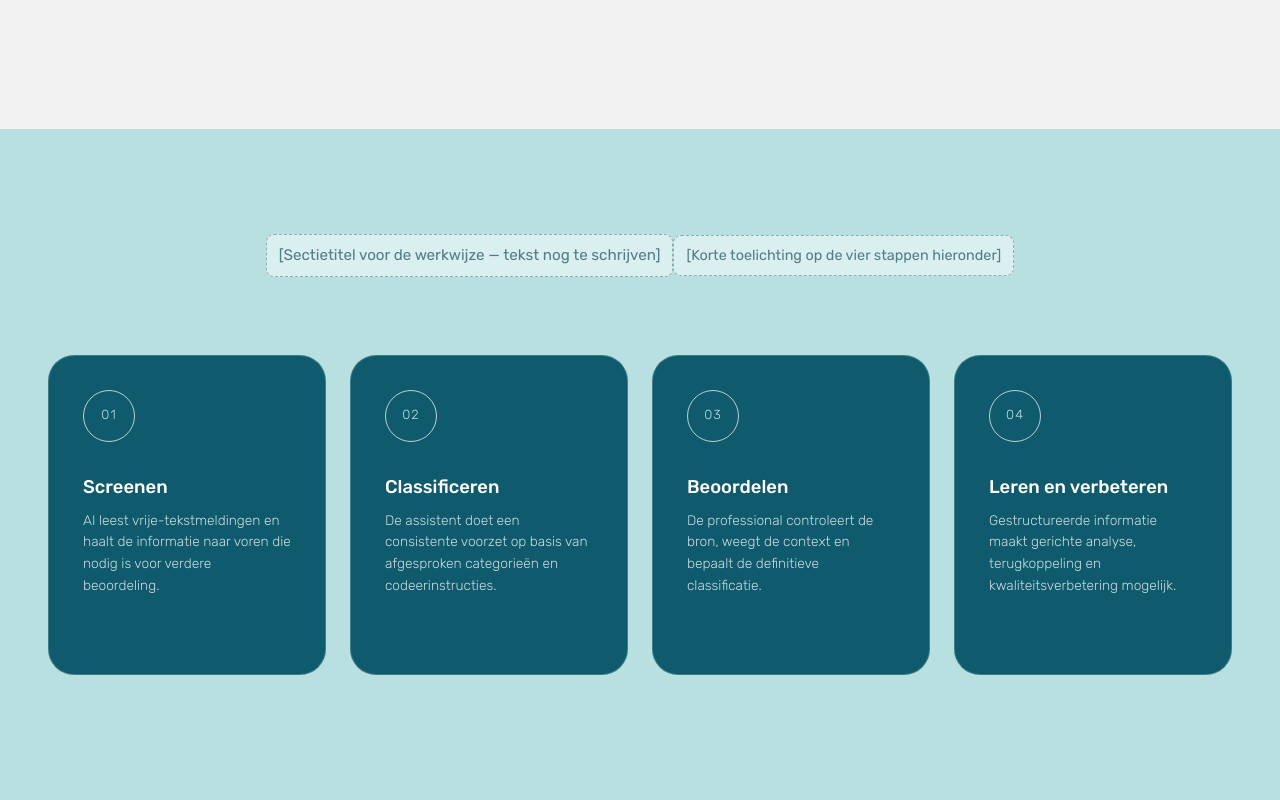
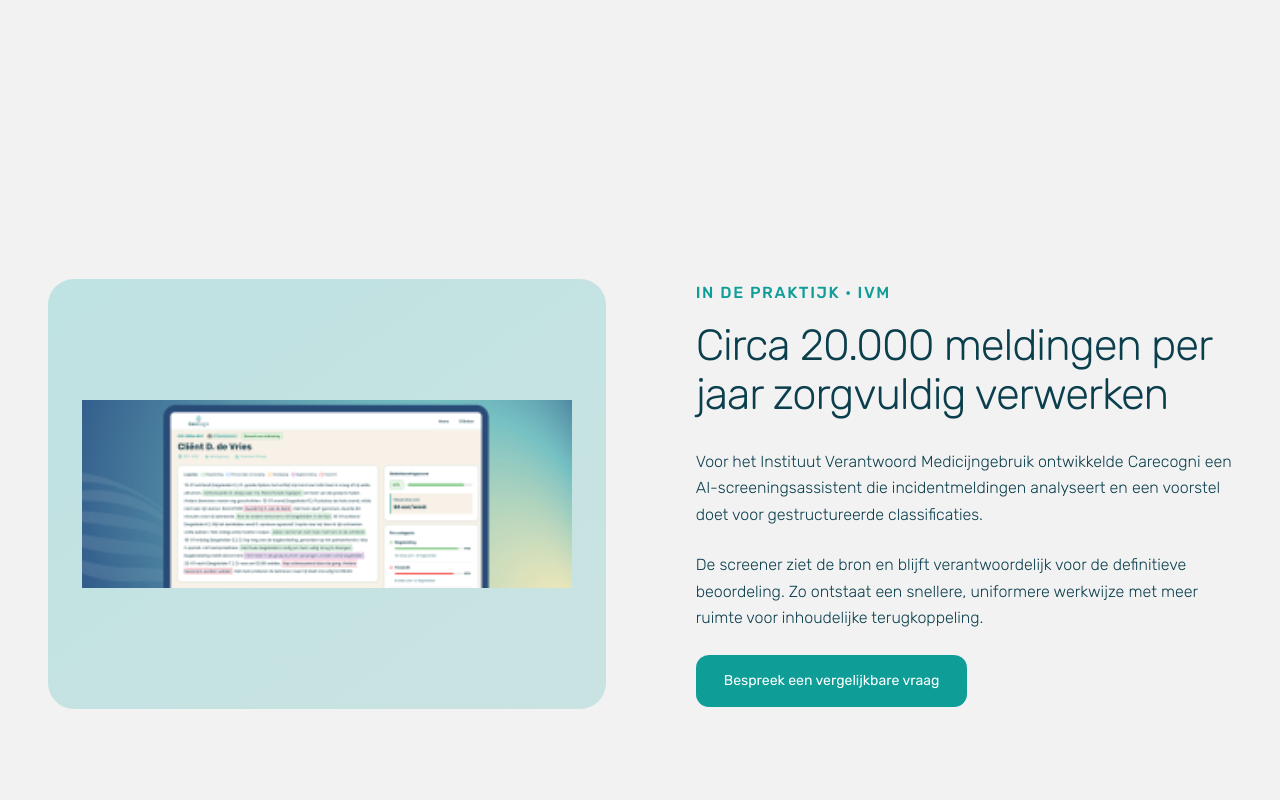
Before and after one commit to jorissmeets/Website, a Next.js app: page / in a window 1280 px wide. Shown: the part 2900-3700 px from the top of the page. Built offline with nearby package versions, Linux system fonts and the light colour scheme.

Commit message:
Remove repeated workflow cards

```diff
--- a/app/components/site-header.tsx
+++ b/app/components/site-header.tsx
@@ -49,7 +49,7 @@ export function SiteHeader() {
 
           <Link
             className="nav-link"
-            href="/#oplossing"
+            href="/#werkwijze"
             onClick={closeMenu}
           >
             Oplossing
--- a/app/globals.css
+++ b/app/globals.css
@@ -3581,14 +3581,6 @@ textarea:focus-visible {
   border-right: 0;
 }
 
-.incident-step-grid {
-  grid-template-columns: repeat(4, minmax(0, 1fr));
-}
-
-.incident-step-grid .figma-solution-card {
-  min-height: 320px;
-}
-
 .incident-proof {
   background: #f2f2f2;
 }
@@ -3604,12 +3596,6 @@ textarea:focus-visible {
   padding: 34px;
 }
 
-@media (max-width: 1080px) {
-  .incident-step-grid {
-    grid-template-columns: repeat(2, minmax(0, 1fr));
-  }
-}
-
 @media (max-width: 900px) {
   .client-name-grid {
     grid-template-columns: repeat(2, minmax(0, 1fr));
@@ -3636,10 +3622,6 @@ textarea:focus-visible {
   }
 
   .client-name-grid {
-    grid-template-columns: 1fr;
-  }
-
-  .incident-step-grid {
     grid-template-columns: 1fr;
   }
 
--- a/app/oplossingen/[slug]/page.tsx
+++ b/app/oplossingen/[slug]/page.tsx
@@ -1,5 +1,5 @@
 import { redirect } from "next/navigation";
 
 export default function SolutionPage() {
-  redirect("/#oplossing");
+  redirect("/#werkwijze");
 }
--- a/app/page.tsx
+++ b/app/page.tsx
@@ -1,28 +1,5 @@
 import Image from "next/image";
 import Link from "next/link";
-
-const incidentSteps = [
-  {
-    title: "Screenen",
-    description:
-      "AI leest vrije-tekstmeldingen en haalt de informatie naar voren die nodig is voor verdere beoordeling.",
-  },
-  {
-    title: "Classificeren",
-    description:
-      "De assistent doet een consistente voorzet op basis van afgesproken categorieën en codeerinstructies.",
-  },
-  {
-    title: "Beoordelen",
-    description:
-      "De professional controleert de bron, weegt de context en bepaalt de definitieve classificatie.",
-  },
-  {
-    title: "Leren en verbeteren",
-    description:
-      "Gestructureerde informatie maakt gerichte analyse, terugkoppeling en kwaliteitsverbetering mogelijk.",
-  },
-];
 
 const customers = [
   {
@@ -252,33 +229,6 @@ export default function Home() {
         </div>
       </section>
 
-      <section className="figma-solutions" id="oplossing">
-        <div className="container">
-          <div className="figma-section-heading centered">
-            <h2 className="content-placeholder">
-              [Sectietitel voor de werkwijze — tekst nog te schrijven]
-            </h2>
-            <p className="content-placeholder">
-              [Korte toelichting op de vier stappen hieronder]
-            </p>
-          </div>
-          <div className="figma-solution-grid incident-step-grid">
-            {incidentSteps.map((step, index) => (
-              <article
-                className="figma-solution-card"
-                key={step.title}
-              >
-                <span className="solution-card-number" aria-hidden="true">
-                  {String(index + 1).padStart(2, "0")}
-                </span>
-                <h3>{step.title}</h3>
-                <p>{step.description}</p>
-              </article>
-            ))}
-          </div>
-        </div>
-      </section>
-
       <section className="figma-about incident-proof" id="ivm-case">
         <div className="container figma-split">
           <div className="figma-dashboard incident-proof-visual">
```
Also changed, not shown: 1 other file (tests, documents, lock files or other folders).
